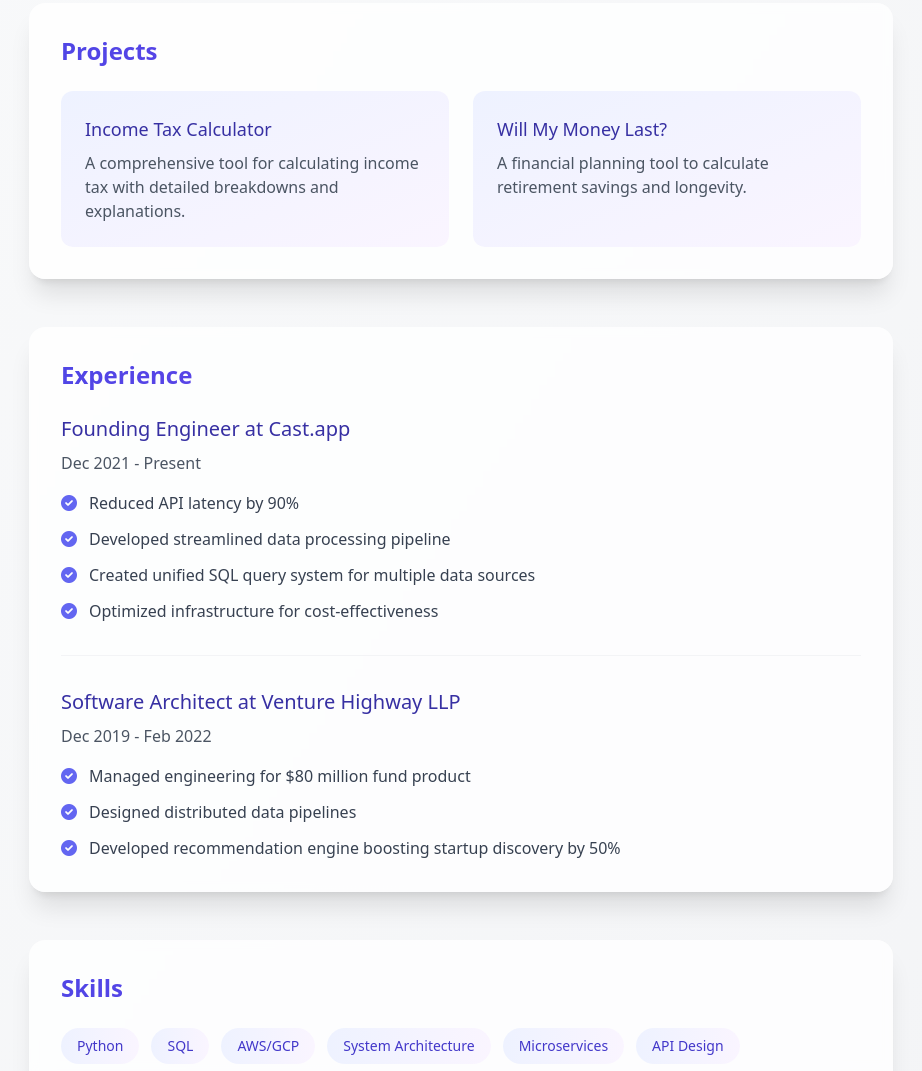
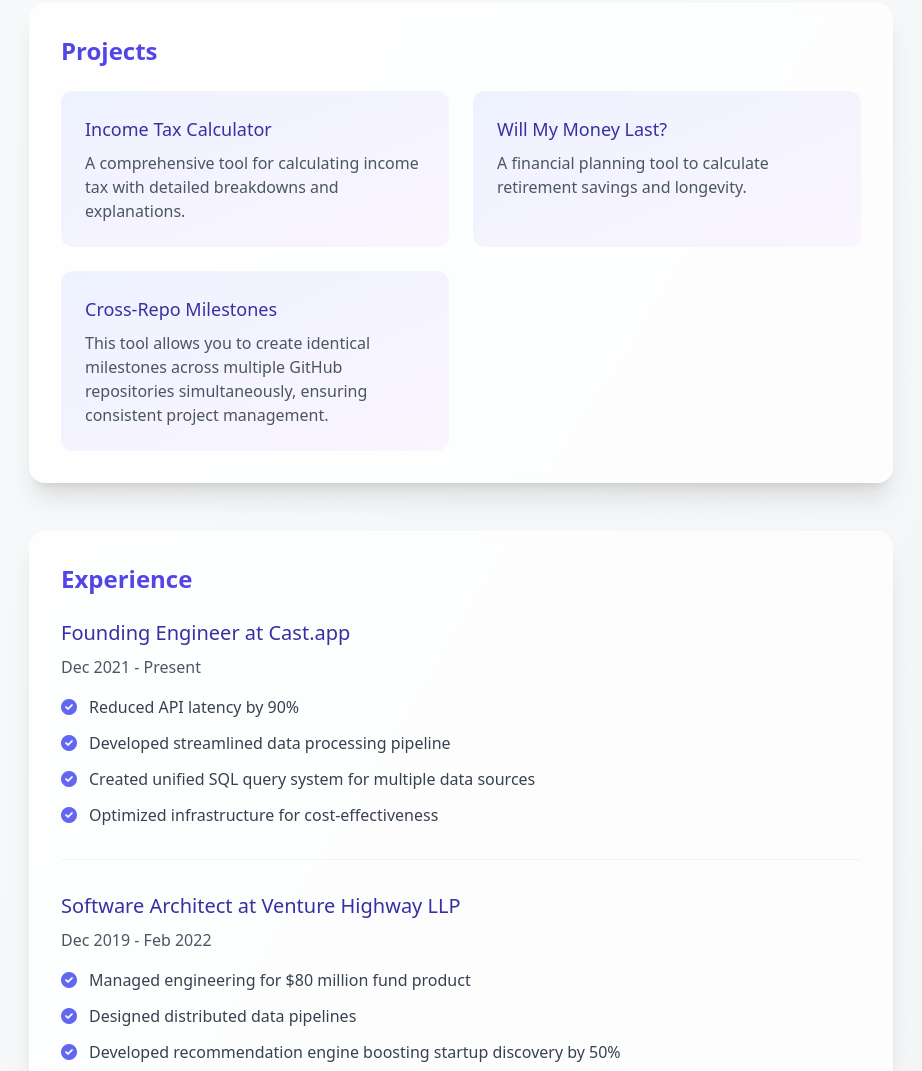
Before and after one commit to hardiksondagar/hardiksondagar.github.io, a plain HTML site: page index.html in a window 1280 px wide. Shown: the part 637-1708 px from the top of the page, without its empty margins (179-1101 px from the left). Drawn offline with nearby package versions, Linux system fonts and the light colour scheme.

Commit message:
Add cross repo project

```diff
--- a/index.html
+++ b/index.html
@@ -74,6 +74,10 @@
                 <a href="https://hardiksondagar.github.io/will-my-money-last" target="_blank" class="group block p-6 bg-gradient-to-br from-indigo-50 to-purple-50 rounded-xl hover:shadow-lg transition-all hover-lift">
                     <h3 class="text-lg font-medium text-indigo-800 mb-2 group-hover:text-indigo-600 transition-colors">Will My Money Last?</h3>
                     <p class="text-gray-600">A financial planning tool to calculate retirement savings and longevity.</p>
+                </a>
+                <a href="https://hardiksondagar.github.io/cross-repository-milestones/" target="_blank" class="group block p-6 bg-gradient-to-br from-indigo-50 to-purple-50 rounded-xl hover:shadow-lg transition-all hover-lift">
+                    <h3 class="text-lg font-medium text-indigo-800 mb-2 group-hover:text-indigo-600 transition-colors">Cross-Repo Milestones</h3>
+                    <p class="text-gray-600">This tool allows you to create identical milestones across multiple GitHub repositories simultaneously, ensuring consistent project management.</p>
                 </a>
             </div>
         </section>
```
